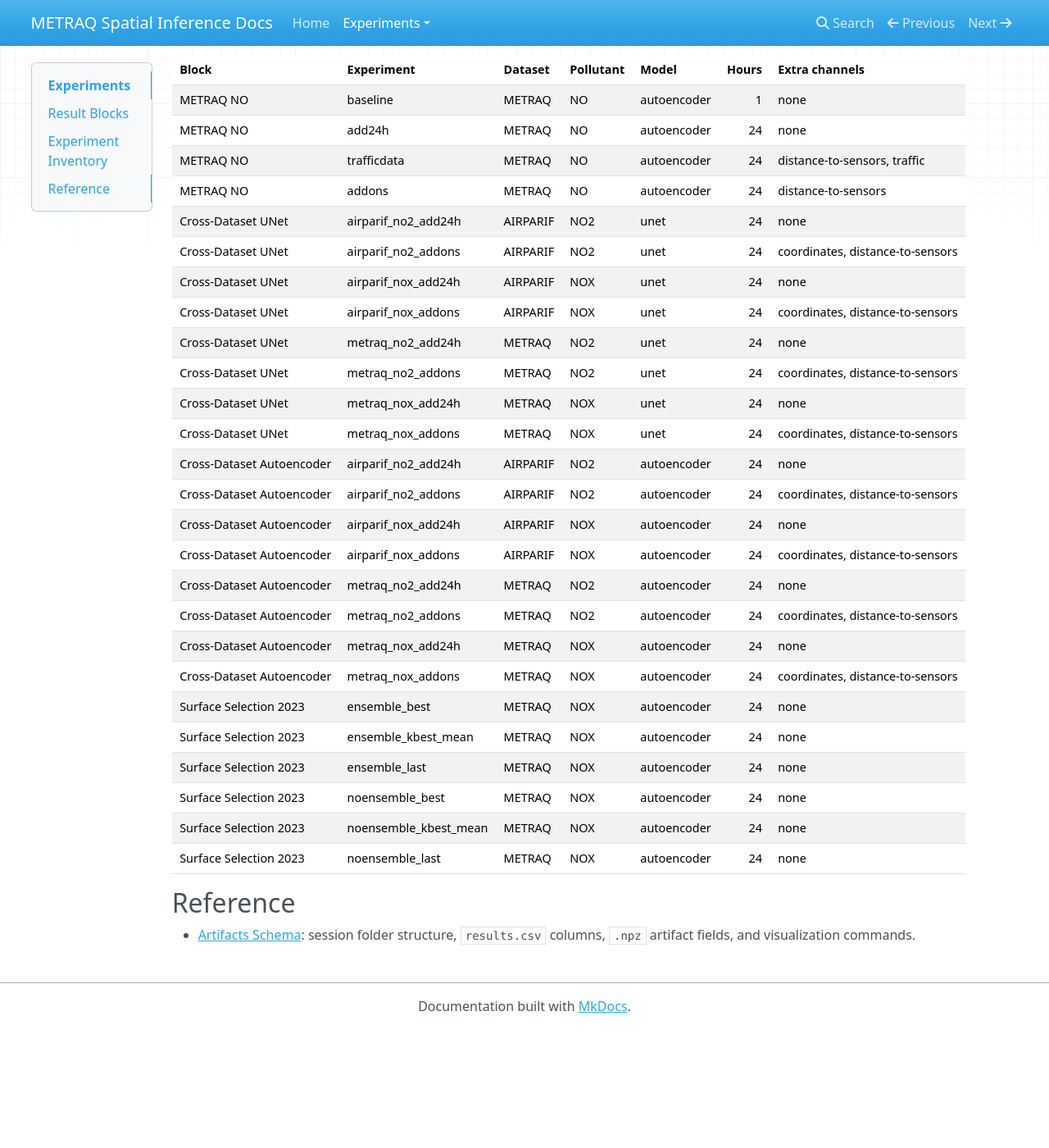
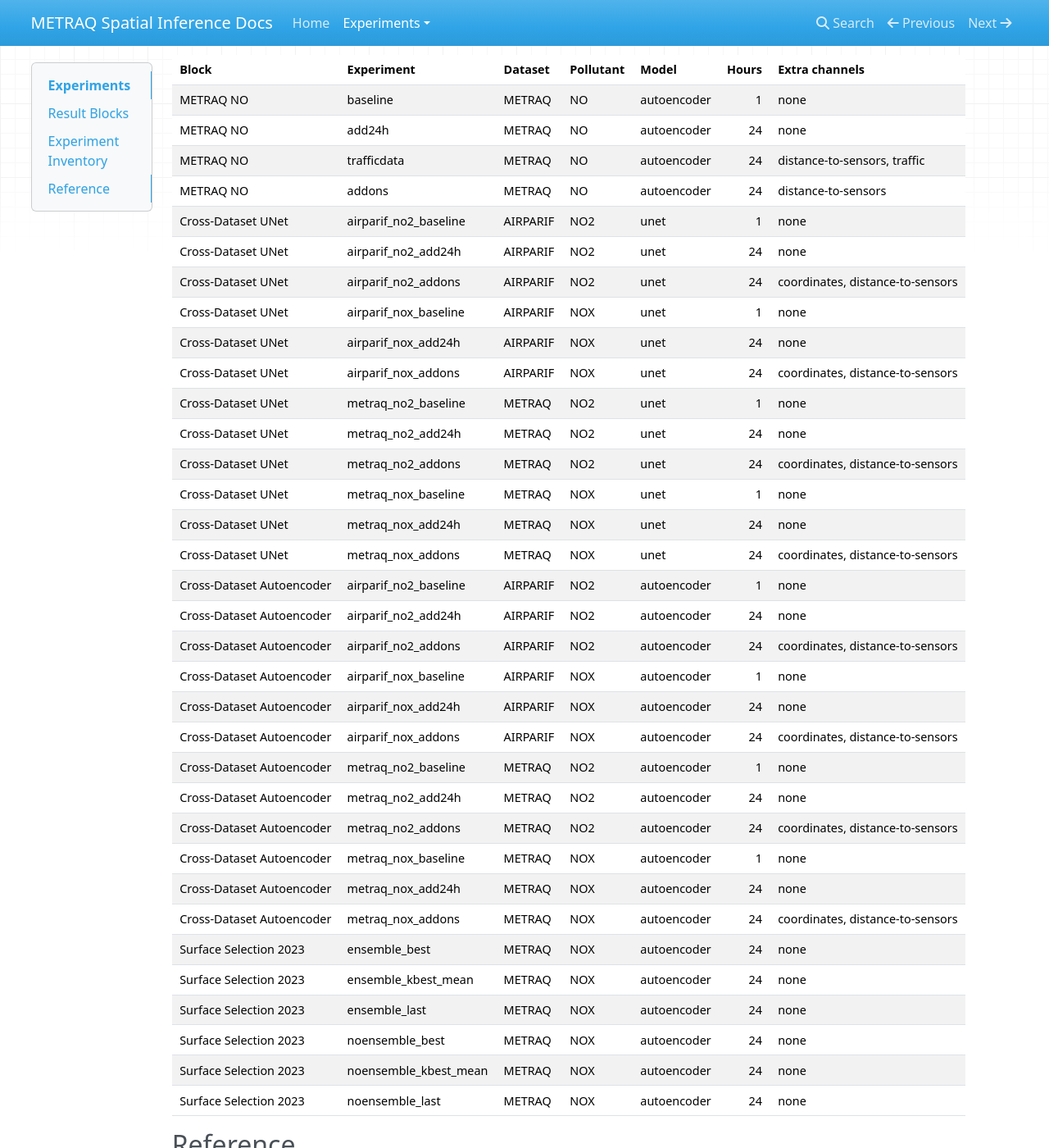
Before and after one commit to dmariaa/spatial-inference, an MkDocs documentation site: the page built from docs/experiment_sets.md, in a window 1280 px wide and 1400 px high, scrolled down 575 px. Shown: the whole window at 82% size. Built offline with MkDocs 1.6.1, drawn with Linux system fonts in a browser that asks for light colours; nearby versions of some CDN libraries; before the commit the page ends 1830 px from its top, so only the background shows below that.

Commit message:
Fix: minor documentation fixes

```diff
--- a/docs/experiment_sets.md
+++ b/docs/experiment_sets.md
@@ -23,20 +23,28 @@ Common settings unless noted: normalized inputs, ensemble size 5, best 3 models
 | METRAQ NO | add24h | METRAQ | NO | autoencoder | 24 | none |
 | METRAQ NO | trafficdata | METRAQ | NO | autoencoder | 24 | distance-to-sensors, traffic |
 | METRAQ NO | addons | METRAQ | NO | autoencoder | 24 | distance-to-sensors |
+| Cross-Dataset UNet | airparif_no2_baseline | AIRPARIF | NO2 | unet | 1 | none |
 | Cross-Dataset UNet | airparif_no2_add24h | AIRPARIF | NO2 | unet | 24 | none |
 | Cross-Dataset UNet | airparif_no2_addons | AIRPARIF | NO2 | unet | 24 | coordinates, distance-to-sensors |
+| Cross-Dataset UNet | airparif_nox_baseline | AIRPARIF | NOX | unet | 1 | none |
 | Cross-Dataset UNet | airparif_nox_add24h | AIRPARIF | NOX | unet | 24 | none |
 | Cross-Dataset UNet | airparif_nox_addons | AIRPARIF | NOX | unet | 24 | coordinates, distance-to-sensors |
+| Cross-Dataset UNet | metraq_no2_baseline | METRAQ | NO2 | unet | 1 | none |
 | Cross-Dataset UNet | metraq_no2_add24h | METRAQ | NO2 | unet | 24 | none |
 | Cross-Dataset UNet | metraq_no2_addons | METRAQ | NO2 | unet | 24 | coordinates, distance-to-sensors |
+| Cross-Dataset UNet | metraq_nox_baseline | METRAQ | NOX | unet | 1 | none |
 | Cross-Dataset UNet | metraq_nox_add24h | METRAQ | NOX | unet | 24 | none |
 | Cross-Dataset UNet | metraq_nox_addons | METRAQ | NOX | unet | 24 | coordinates, distance-to-sensors |
+| Cross-Dataset Autoencoder | airparif_no2_baseline | AIRPARIF | NO2 | autoencoder | 1 | none |
 | Cross-Dataset Autoencoder | airparif_no2_add24h | AIRPARIF | NO2 | autoencoder | 24 | none |
 | Cross-Dataset Autoencoder | airparif_no2_addons | AIRPARIF | NO2 | autoencoder | 24 | coordinates, distance-to-sensors |
+| Cross-Dataset Autoencoder | airparif_nox_baseline | AIRPARIF | NOX | autoencoder | 1 | none |
 | Cross-Dataset Autoencoder | airparif_nox_add24h | AIRPARIF | NOX | autoencoder | 24 | none |
 | Cross-Dataset Autoencoder | airparif_nox_addons | AIRPARIF | NOX | autoencoder | 24 | coordinates, distance-to-sensors |
+| Cross-Dataset Autoencoder | metraq_no2_baseline | METRAQ | NO2 | autoencoder | 1 | none |
 | Cross-Dataset Autoencoder | metraq_no2_add24h | METRAQ | NO2 | autoencoder | 24 | none |
 | Cross-Dataset Autoencoder | metraq_no2_addons | METRAQ | NO2 | autoencoder | 24 | coordinates, distance-to-sensors |
+| Cross-Dataset Autoencoder | metraq_nox_baseline | METRAQ | NOX | autoencoder | 1 | none |
 | Cross-Dataset Autoencoder | metraq_nox_add24h | METRAQ | NOX | autoencoder | 24 | none |
 | Cross-Dataset Autoencoder | metraq_nox_addons | METRAQ | NOX | autoencoder | 24 | coordinates, distance-to-sensors |
 | Surface Selection 2023 | ensemble_best | METRAQ | NOX | autoencoder | 24 | none |
```
Also changed, not shown: other parts of docs/experiment_sets.md (+6 -6 lines), docs/cross_dataset_no2_nox_autoencoder/index.md (+1 -1 lines), docs/cross_dataset_no2_nox_unet/index.md (+1 -1 lines).
